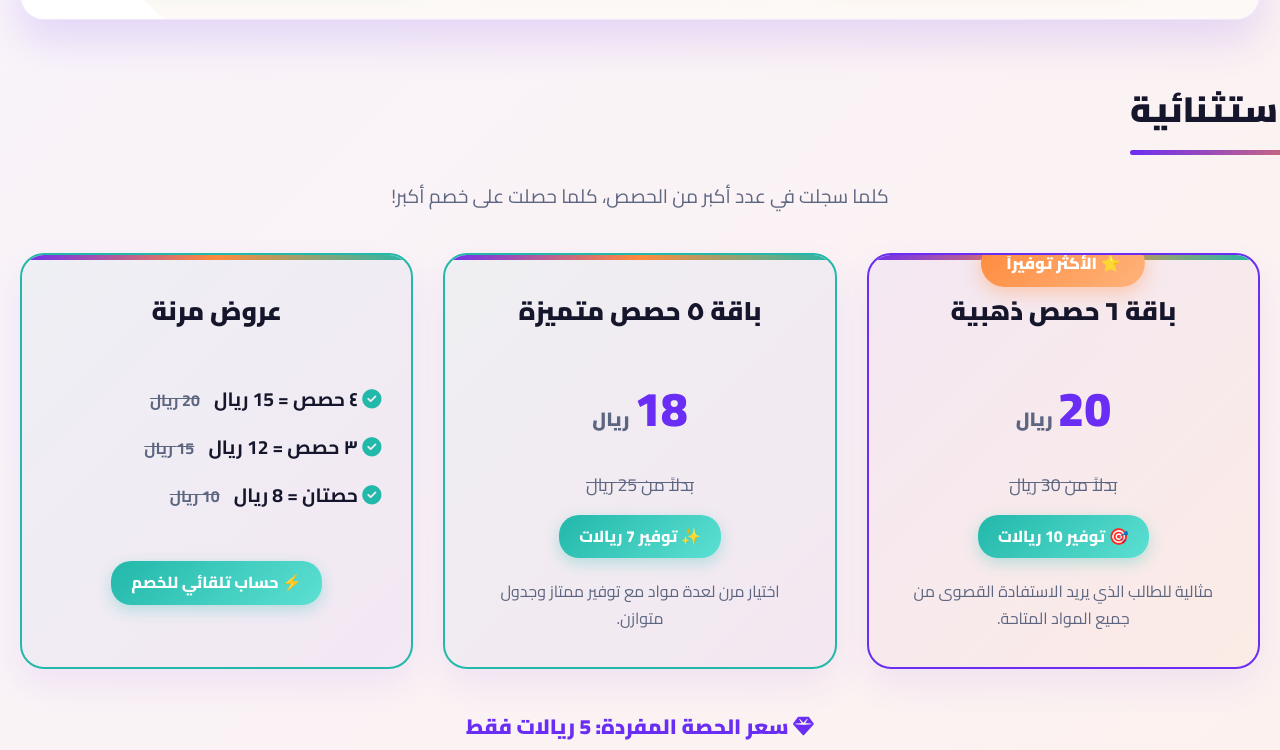
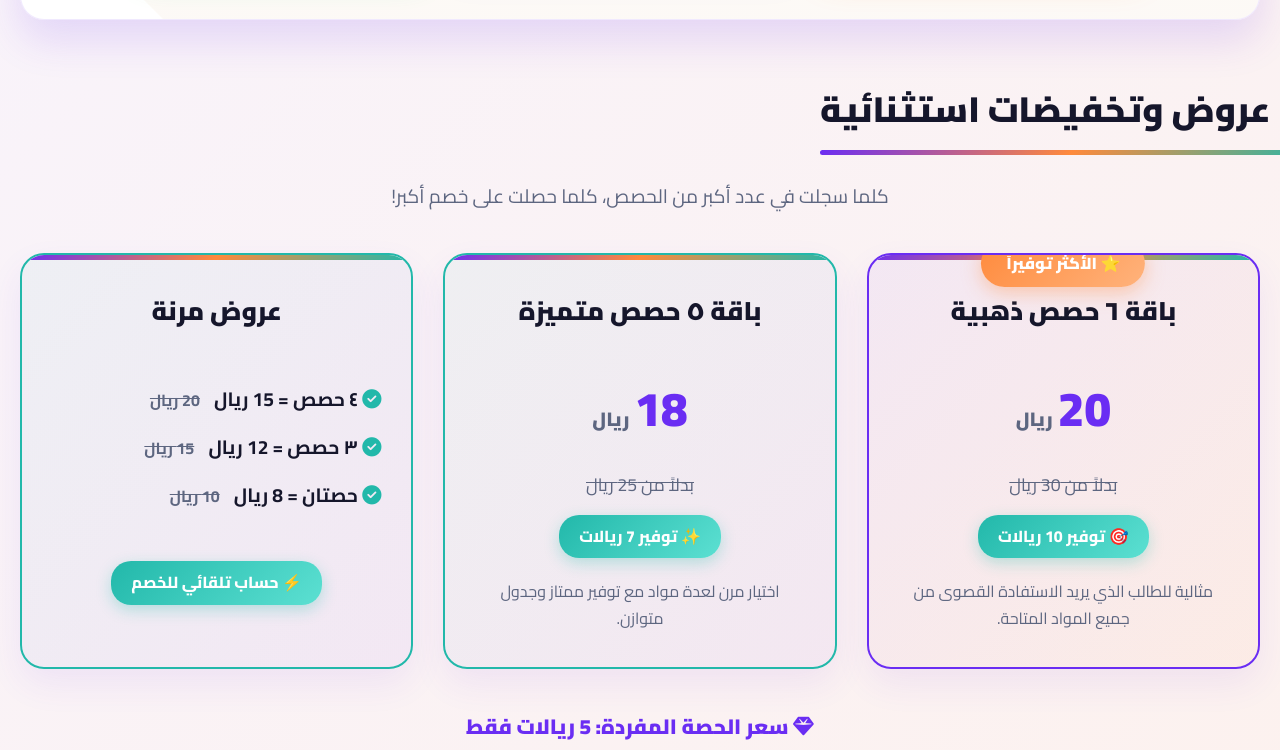
Before and after one commit to mulhimacademy/education, a plain HTML site: page index.html in a window 1280 px wide. Shown: the part 930-1680 px from the top of the page. Drawn offline with nearby package versions, Linux system fonts and the light colour scheme.

Commit message:
Update index.html

```diff
--- a/index.html
+++ b/index.html
@@ -452,7 +452,7 @@
             margin-bottom: 40px;
             position: relative;
             display: inline-block;
-            left: 30%;
+            left: 05%;
             transform: translateX(-50%);
             font-weight: 900;
         }
```
